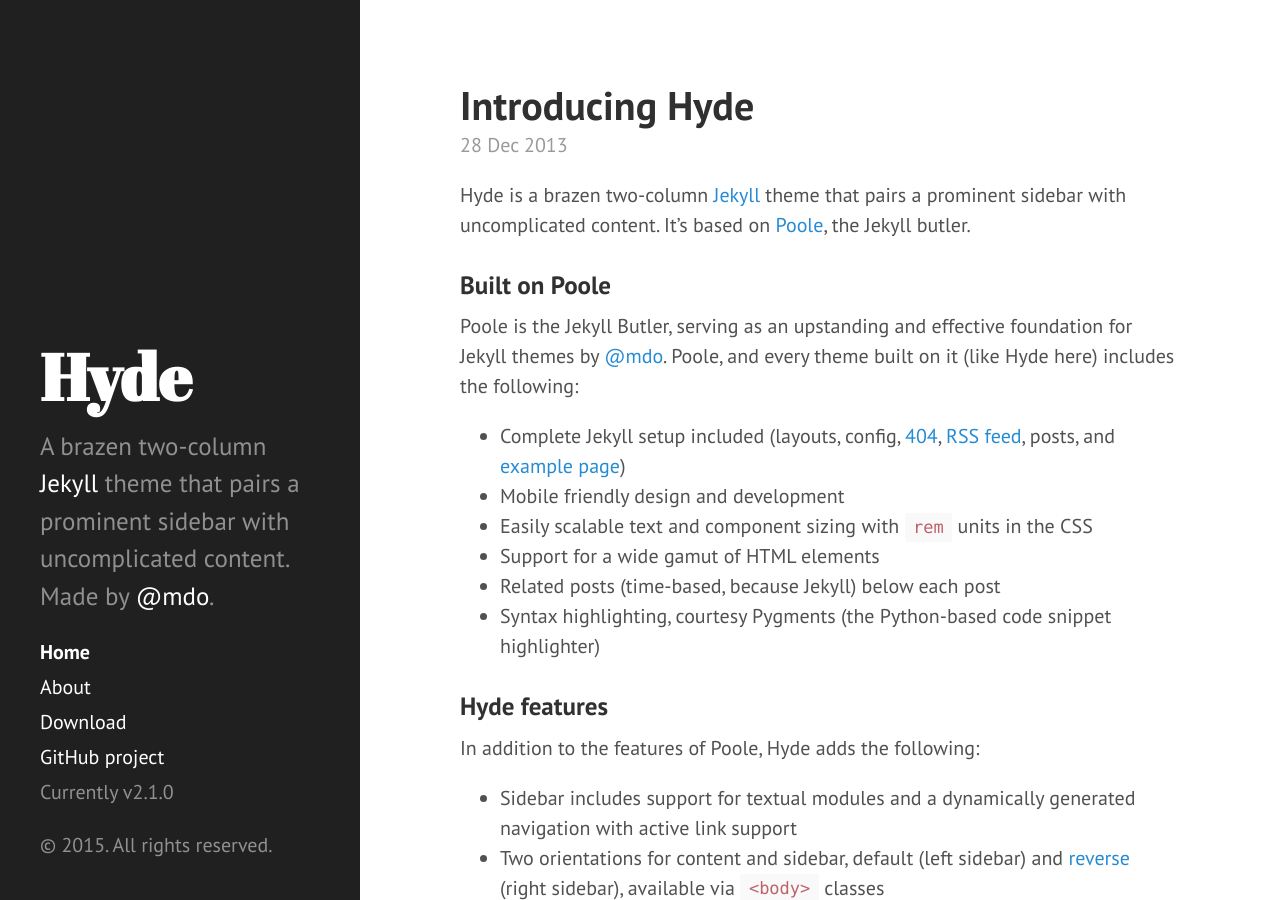
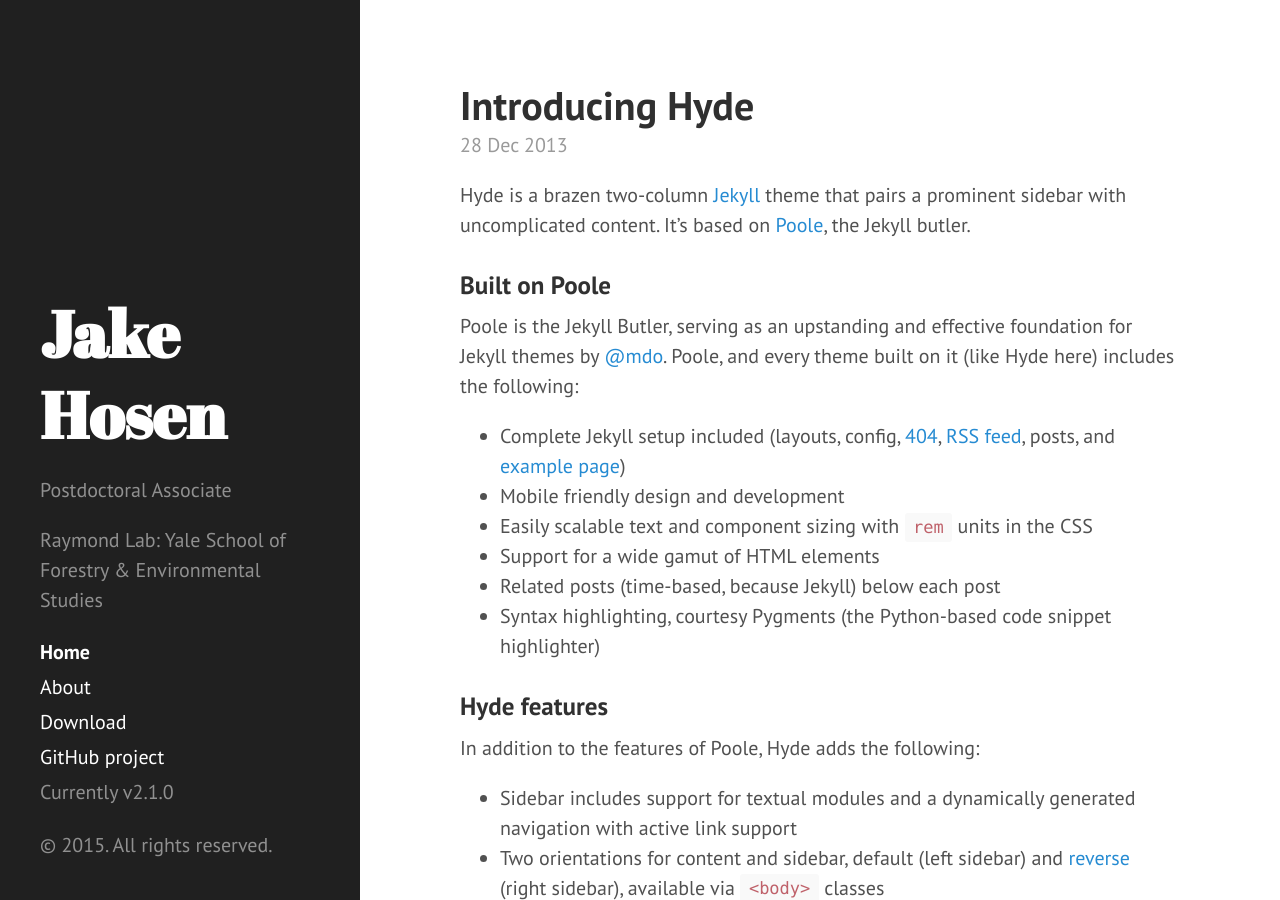
Before and after one commit to jakehosen/jakehosen.github.io, a Jekyll site: the page built from index.html, in a window 1280 px wide and 900 px high. Built offline with Jekyll 4.4.1, drawn with Linux system fonts in a browser that asks for light colours; Markdown is read by kramdown in place of the engine named in the settings; the list of posts is cut into pages by our own code.

Commit message:
first changes  to config.yml

```diff
--- a/_config.yml
+++ b/_config.yml
@@ -7,15 +7,15 @@
 relative_permalinks: true
 
 # Setup
-title:            Hyde
-tagline:          'A Jekyll theme'
-description:      'A brazen two-column <a href="http://jekyllrb.com" target="_blank">Jekyll</a> theme that pairs a prominent sidebar with uncomplicated content. Made by <a href="https://twitter.com/mdo" target="_blank">@mdo</a>.'
-url:              http://hyde.getpoole.com
+title:            Jake Hosen
+tagline:          'Freshwater Microbial Ecology & Biogeochemistry'
+description:      '<p>Postdoctoral Associate</p> <p>Raymond Lab: Yale School of Forestry & Environmental Studies'
+url:              http://jakehosen.github.io
 baseurl:          /
 
 author:
-  name:           'Mark Otto'
-  url:            https://twitter.com/mdo
+  name:           'Jake Hosen'
+  url:            https://twitter.com/jakehosen
 
 paginate:         5
 
```
